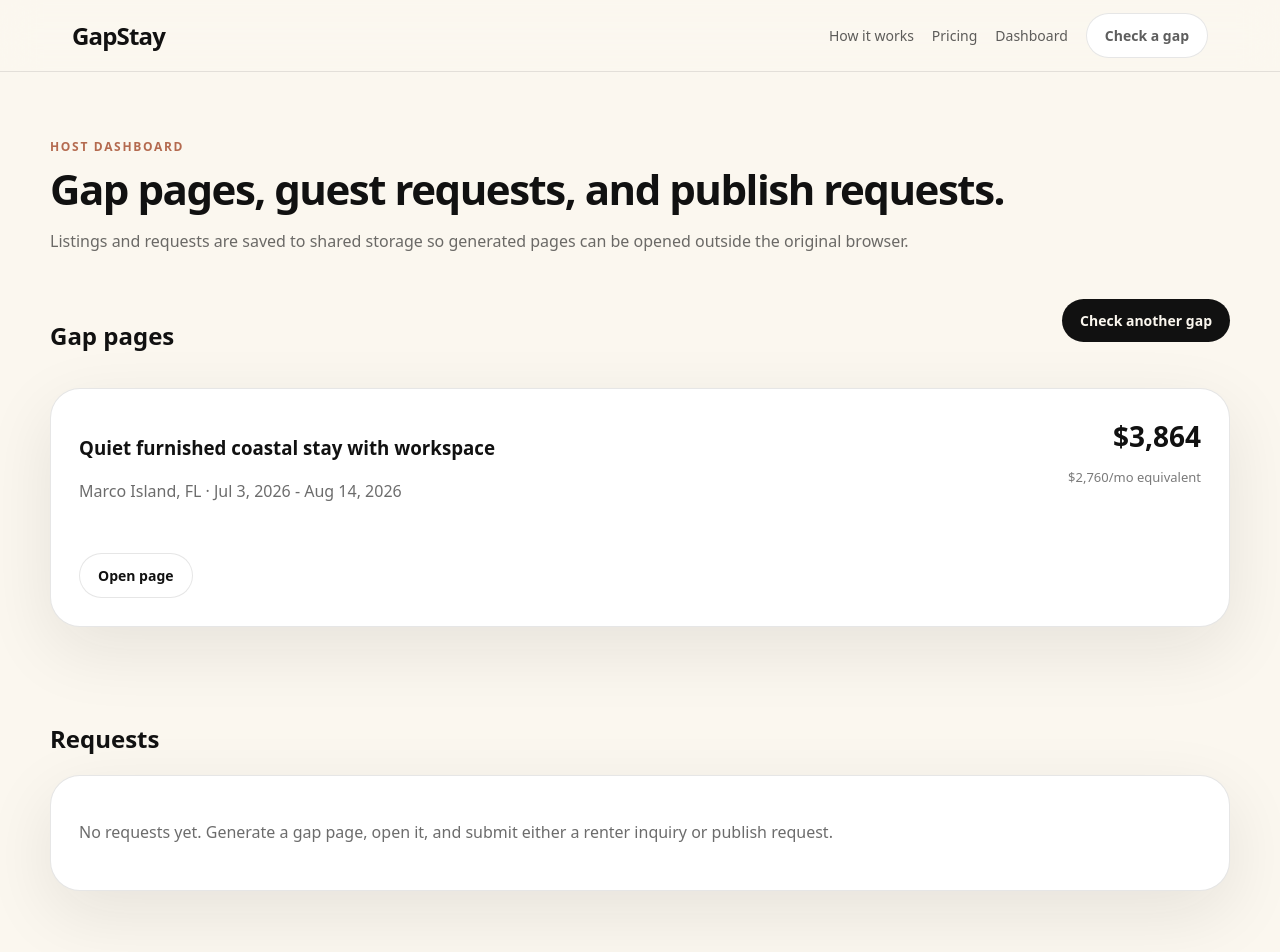
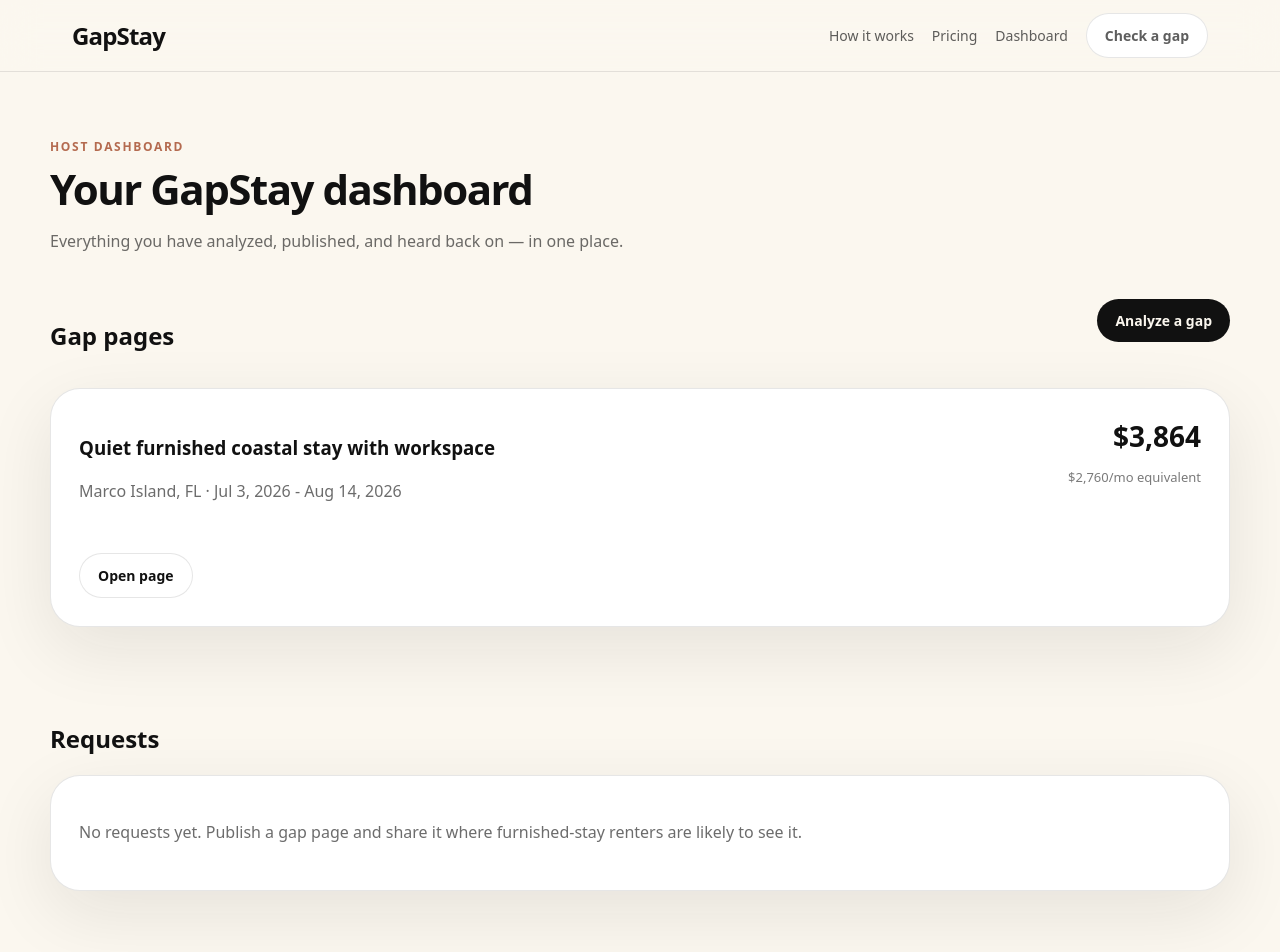
Before and after one commit to pissclams1/Pissclams, a Next.js app: page /dashboard in a window 1280 px wide. Shown: the top 952 px of the page. Built offline with nearby package versions, Linux system fonts and the light colour scheme; no server answers; the database is empty.

Commit message:
Make dashboard copy host facing

```diff
--- a/app/dashboard/page.tsx
+++ b/app/dashboard/page.tsx
@@ -8,8 +8,8 @@ export default function DashboardPage(){
   const [listings,setListings]=useState<Listing[]>([]);
   const [inquiries,setInquiries]=useState<Inquiry[]>([]);
   useEffect(()=>{let alive=true; async function load(){const [l,i]=await Promise.all([getListingsRemote(),getInquiriesRemote()]); if(alive){setListings(l);setInquiries(i)}} load(); return()=>{alive=false}},[]);
-  return <main className="wrap section topspace"><p className="kicker">Host dashboard</p><h1 className="big">Gap pages, guest requests, and publish requests.</h1><p className="muted">Listings and requests are saved to shared storage so generated pages can be opened outside the original browser.</p>
-    <section className="section" style={{paddingTop:28}}><div className="heroCardTop"><h2>Gap pages</h2><Link className="darkpill" href="/host">Check another gap</Link></div><div className="grid" style={{marginTop:16}}>{listings.map(l=><div className="card pad" key={l.id}><div className="heroCardTop"><div><h3>{l.title}</h3><p className="muted">{l.city}, {l.state} · {prettyDate(l.analysis.startDate)} - {prettyDate(l.analysis.endDate)}</p></div><div style={{textAlign:"right"}}><b style={{fontSize:28}}>{money(l.analysis.recommendedTotal)}</b><p className="small">{money(l.analysis.monthlyEquivalent)}/mo equivalent</p></div></div><div className="actions"><Link className="pill" href={`/listing/${l.id}`}>Open page</Link></div></div>)}</div></section>
-    <section><h2>Requests</h2>{inquiries.length===0?<div className="card pad"><p className="muted">No requests yet. Generate a gap page, open it, and submit either a renter inquiry or publish request.</p></div>:<table className="table card"><thead><tr><th>Name</th><th>Email</th><th>Type</th><th>Message</th></tr></thead><tbody>{inquiries.map(i=><tr key={i.id}><td>{i.name}</td><td>{i.email}</td><td>{i.reason}</td><td>{i.message}</td></tr>)}</tbody></table>}</section>
+  return <main className="wrap section topspace"><p className="kicker">Host dashboard</p><h1 className="big">Your GapStay dashboard</h1><p className="muted">Everything you have analyzed, published, and heard back on — in one place.</p>
+    <section className="section" style={{paddingTop:28}}><div className="heroCardTop"><h2>Gap pages</h2><Link className="darkpill" href="/host">Analyze a gap</Link></div>{listings.length===0?<div className="card pad" style={{marginTop:16}}><h3>No gap pages yet.</h3><p className="muted">Enter your vacant dates and we will show you what the month is worth.</p><Link className="darkpill" href="/host">Analyze a gap</Link></div>:<div className="grid" style={{marginTop:16}}>{listings.map(l=><div className="card pad" key={l.id}><div className="heroCardTop"><div><h3>{l.title}</h3><p className="muted">{l.city}, {l.state} · {prettyDate(l.analysis.startDate)} - {prettyDate(l.analysis.endDate)}</p></div><div style={{textAlign:"right"}}><b style={{fontSize:28}}>{money(l.analysis.recommendedTotal)}</b><p className="small">{money(l.analysis.monthlyEquivalent)}/mo equivalent</p></div></div><div className="actions"><Link className="pill" href={`/listing/${l.id}`}>Open page</Link></div></div>)}</div>}</section>
+    <section><h2>Requests</h2>{inquiries.length===0?<div className="card pad"><p className="muted">No requests yet. Publish a gap page and share it where furnished-stay renters are likely to see it.</p></div>:<table className="table card"><thead><tr><th>Name</th><th>Email</th><th>Type</th><th>Message</th></tr></thead><tbody>{inquiries.map(i=><tr key={i.id}><td>{i.name}</td><td>{i.email}</td><td>{i.reason}</td><td>{i.message}</td></tr>)}</tbody></table>}</section>
   </main>
 }
```
